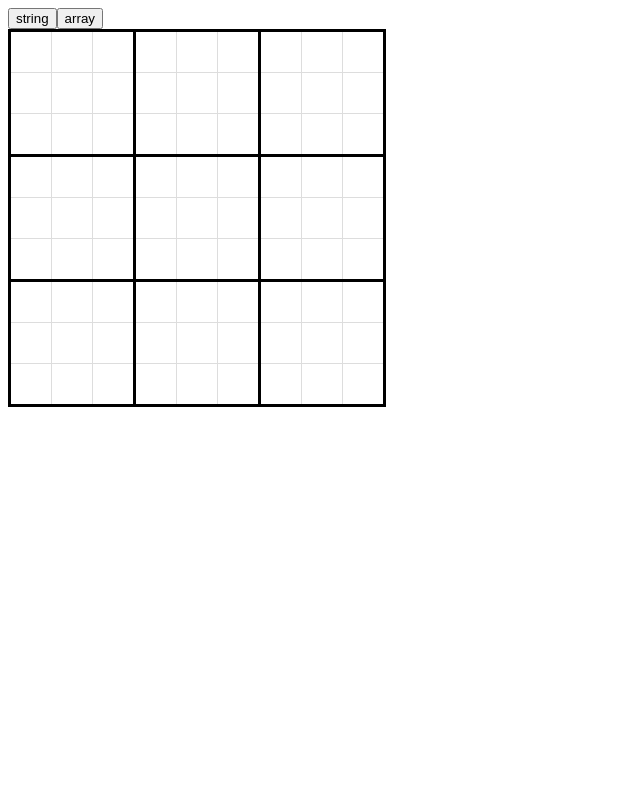
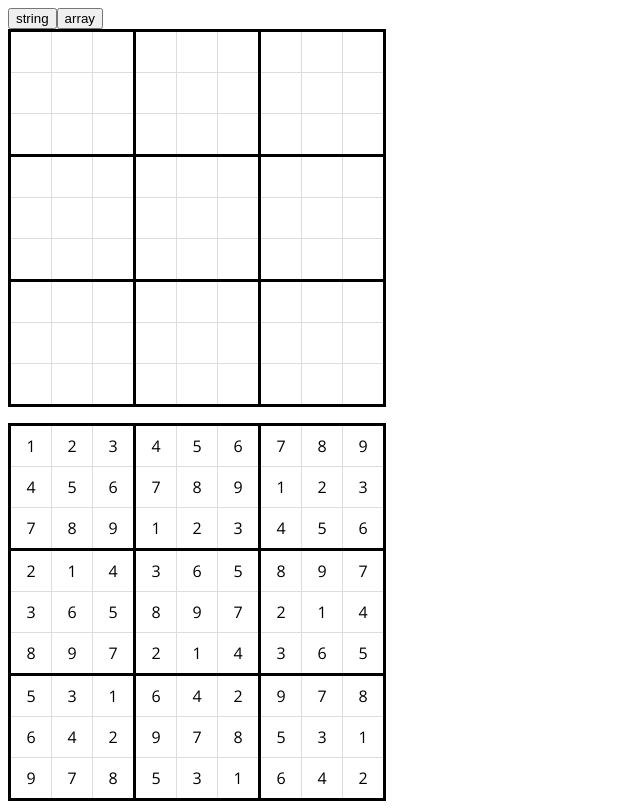
Before and after one commit to jorikvanveen/sudokusolver, a website built with Parcel: page src/index.html in a window 1280 px wide. Both pictures are taken after a click on the button "string". Shown: the whole page, without its empty margins (0-640 px from the left). Built offline with nearby package versions, Linux system fonts and the light colour scheme.

Commit message:
Made it so the solution gets viewed on the page instead of just the console

```diff
--- a/src/classes/Sudoku.ts
+++ b/src/classes/Sudoku.ts
@@ -126,6 +126,22 @@ export default class Sudoku {
         }
 
         console.log(finalString)
+    }
+
+    public toHTMLTable() {
+        let table = "<table>"
+
+        for (const row of this.rows) {
+            table += "<tr>"
+            for (const cell of row) {
+                table += `<td><input disabled value="${cell.getValue()}"></td>`
+            }
+            table += "</tr>"
+        }
+
+        table += "</table>"
+
+        return table
     }
 
     public isSolved() {
@@ -263,6 +279,8 @@ export default class Sudoku {
     }
 
     public solve() {
+        const timeMeasureStart = performance.now()
+
         while (true) {
             const foundLoneSingle = this.solveLoneSingles()
             const foundHiddenSingle = this.solveHiddenSingles()
@@ -275,5 +293,9 @@ export default class Sudoku {
         if (!this.isSolved()) {
             this.solveByBacktracking()
         }
+
+        const timeMeasureEnd = performance.now()
+        const time = timeMeasureEnd - timeMeasureStart
+        console.log(`Solved in ${time}ms`)
     }
 }
--- a/src/index.html
+++ b/src/index.html
@@ -9,7 +9,7 @@
     <script src="index.ts" defer></script>
 </head>
 <body>
-    <table>
+    <table id="inputSudoku">
         <button  id="knop">string</button>
         <button  id="knop2" onclick="getSudokuArray()">array</button>
         <tr class="sudokurow">
@@ -113,5 +113,6 @@
         </tr>
     </table>
     <p id="output"></p>
+    <div id="tableOutput"></div>
 </body>
 </html>
--- a/src/index.ts
+++ b/src/index.ts
@@ -45,7 +45,7 @@ function changeInput(event: InputEvent) {
 
    const inputSudoku = new Sudoku(getSudokuString());
 
-   alert(inputSudoku.getRow(cellY - 1));
+   // alert(inputSudoku.getRow(cellY - 1));
 }
 
 function lostFocus(event: Event) {
@@ -108,7 +108,7 @@ document.addEventListener("keydown", onKeyDown)
 
 // 000000900090083450040500280000265300000000000006714000074002030083150040002000000
 function getSudokuString() {
-   var cellsA = document.querySelectorAll('td > input');
+   var cellsA = document.querySelectorAll('#inputSudoku td > input');
    var sudokuString = '';
 
    cellsA.forEach(cell => {
@@ -135,6 +135,8 @@ document.getElementById('knop').addEventListener("click", () => {
    sudoku.solve()
    sudoku.display()
 
+   document.getElementById("tableOutput").innerHTML = sudoku.toHTMLTable()
+
    // sudoku.display()
    // sudoku.solveByBacktracking()
 
--- a/src/style.css
+++ b/src/style.css
@@ -20,25 +20,27 @@ td > input {
     font-family: 'Open Sans', sans-serif;
     font-size: medium;
     text-align: center;
+    background-color: rgb(255, 255, 255);
+    color: rgb(0,0,0);
 }
 
-.sudokucell {
+.sudokucell, #tableOutput td {
     border: 1px solid #ddd;
 }
 
-td:first-child {
+td:first-child, #tableOutput td:first-child {
     border-left:solid;
 }
 
-td:nth-child(3n) {
+td:nth-child(3n), #tableOutput td:nth-child(3n) {
     border-right:solid ;
 }
 
-tr:first-child {
+tr:first-child, #tableOutput tr:first-child {
     border-top:solid;
 }
 
-tr:nth-child(3n) td {
+tr:nth-child(3n) td, #tableOutput tr:nth-child(3n) {
     border-bottom:solid ;
 }
 
```
